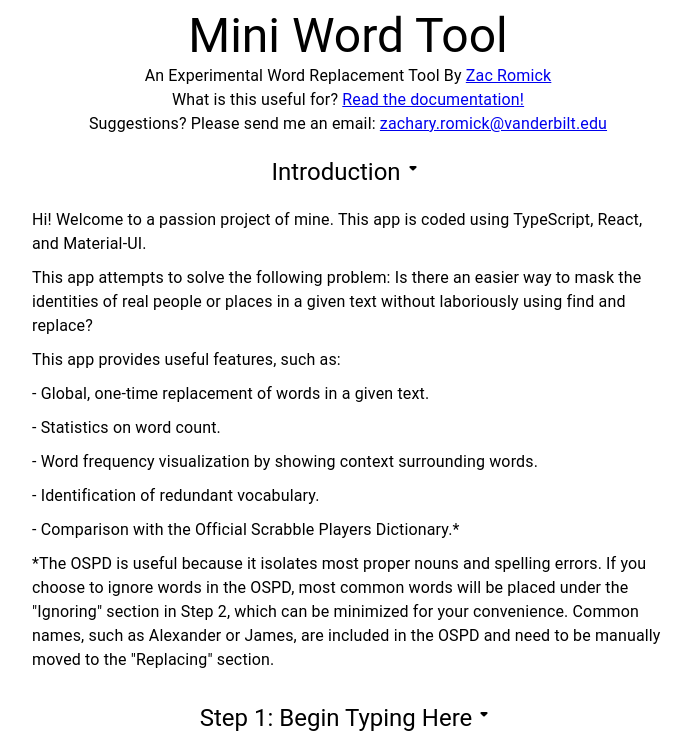
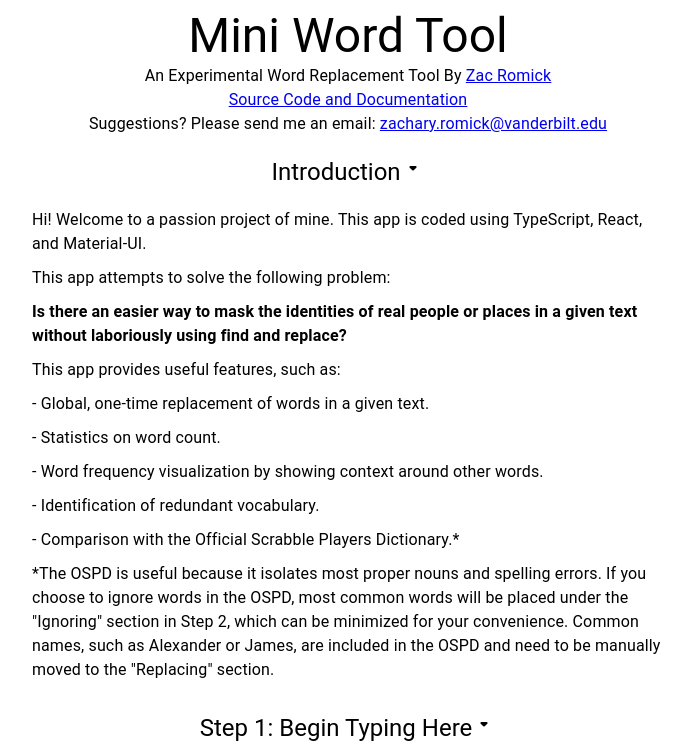
Before and after one commit to zromick/Mini-Word-Tool-2, a React (Create React App) app: page / in a window 1280 px wide. Shown: the top 752 px of the page, without its empty margins (292-983 px from the left). Built offline with nearby package versions, Linux system fonts and the light colour scheme; the HTML template or start-up script is replaced by a standard one.

Commit message:
Minor UI changes to intro for temporary build

```diff
--- a/src/components/introductionBody.tsx
+++ b/src/components/introductionBody.tsx
@@ -2,6 +2,7 @@ import React from 'react';
 import {
   Grid,
   Typography,
+  // Button,
 } from '@material-ui/core';
 import ArrowDropDown from '@material-ui/icons/ArrowDropDownRounded';
 import styles from '../styles.module.scss';
@@ -35,7 +36,14 @@ const IntroductionBody = (props: introductionBodyProps) => {
         <Grid item xs={12}>
           <div className={styles.introSpacing}>
             <Typography variant="body1" >
-              This app attempts to solve the following problem: Is there an easier way to mask the identities of real people or places in a given text without laboriously using find and replace?
+              This app attempts to solve the following problem:
+            </Typography>
+          </div>
+        </Grid>
+        <Grid item xs={12}>
+          <div className={styles.introSpacing}>
+            <Typography variant="body1" style={{ fontWeight: 600 }}>
+              Is there an easier way to mask the identities of real people or places in a given text without laboriously using find and replace?
             </Typography>
           </div>
         </Grid>
@@ -63,7 +71,7 @@ const IntroductionBody = (props: introductionBodyProps) => {
         <Grid item xs={12}>
           <div className={styles.introSpacing}>
             <Typography variant="body1" >
-              - Word frequency visualization by showing context surrounding words.
+              - Word frequency visualization by showing context around other words.
             </Typography>
           </div>
         </Grid>
@@ -88,6 +96,61 @@ const IntroductionBody = (props: introductionBodyProps) => {
             </Typography>
           </div>
         </Grid>
+        {/* <Grid item xs={12}>
+          <div className={styles.introSpacing}>
+            <Typography variant="body1" >
+              Try replacing names in the following samples:
+            </Typography>
+          </div>
+        </Grid>
+        <Grid item xs={12}>
+          <div className={styles.introSpacing}>
+            <Typography variant="body1" >
+              (1) Excerpt from "We Didn't Start the Fire" by Billy Joel
+            </Typography>
+          </div>
+        </Grid>
+        <Grid item xs={12}>
+          <div className={styles.introSpacing}>
+            <Typography variant="body1" >
+              (2) Excerpt from "We Didn't Start the Fire" by Billy Joel
+            </Typography>
+          </div>
+        </Grid>
+        <Grid item xs={12}>
+          <div className={styles.introSpacing}>
+            <Typography variant="body1" >
+              (3) Excerpt from "We Didn't Start the Fire" by Billy Joel
+            </Typography>
+          </div>
+        </Grid>
+        <Grid item justify="space-between" xs={12}>
+          <div className={styles.introSpacing}>
+            <Grid container justify="space-between" xs={12}>
+              <Button
+                variant="outlined"
+                color="primary"
+                onClick={() => null}
+              >
+                Sample 1
+              </Button>
+              <Button
+                variant="outlined"
+                color="primary"
+                onClick={() => null}
+              >
+                Sample 2
+              </Button>
+              <Button
+                variant="outlined"
+                color="primary"
+                onClick={() => null}
+              >
+                Sample 3
+              </Button>
+            </Grid>
+          </div>
+        </Grid> */}
       </Grid>
     </Grid>
   );
--- a/src/components/titleBody.tsx
+++ b/src/components/titleBody.tsx
@@ -11,7 +11,7 @@ const TitleBody = () => {
         <Typography>An Experimental Word Replacement Tool By <a href="https://github.com/zromick">Zac Romick</a></Typography>
       </Grid>
       <Grid item container justify="center" xs={12}>
-        <Typography>What is this useful for? <a href="https://github.com/zromick/Mini-Word-Tool-2/tree/master">Read the documentation!</a></Typography>
+        <Typography><a href="https://github.com/zromick/Mini-Word-Tool-2/tree/master">Source Code and Documentation</a></Typography>
       </Grid>
       <Grid item container justify="center" xs={12}>
         <Typography>Suggestions? Please send me an email: <a href="mailto:zachary.romick@vanderbilt.edu">zachary.romick@vanderbilt.edu</a></Typography>
```
Also changed, not shown: src/samples.tsx (added, +14 -0 lines).
